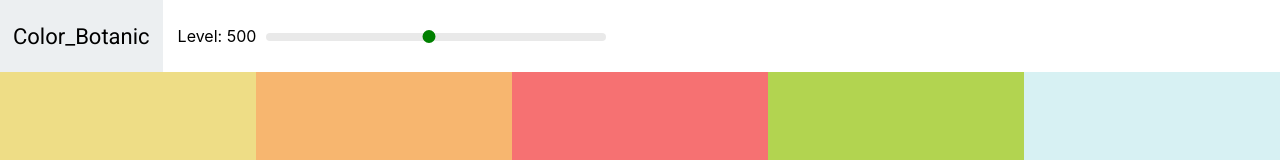
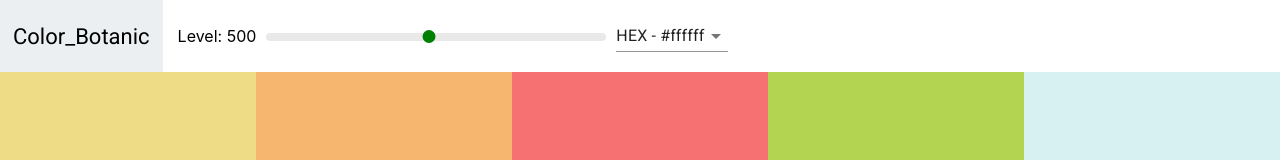
Before and after one commit to appsius/Color_Botanic, a React (Create React App) app: page / in a window 1280 px wide. Shown: the top 160 px of the page. Built offline with nearby package versions, Linux system fonts and the light colour scheme; the HTML template or start-up script is replaced by a standard one.

Commit message:
Add Select and Material UI

```diff
--- a/package.json
+++ b/package.json
@@ -3,6 +3,7 @@
   "version": "0.1.0",
   "private": true,
   "dependencies": {
+    "@material-ui/core": "^4.7.2",
     "@testing-library/jest-dom": "^4.2.4",
     "@testing-library/react": "^9.3.3",
     "@testing-library/user-event": "^7.1.2",
--- a/src/Navbar.js
+++ b/src/Navbar.js
@@ -1,11 +1,23 @@
 import React, { Component } from 'react';
+import Select from '@material-ui/core/Select';
+import MenuItem from '@material-ui/core/MenuItem';
 import Slider from 'rc-slider';
 import 'rc-slider/assets/index.css';
 import './Navbar.css';
 
 class Navbar extends Component {
+  constructor(props) {
+    super(props);
+    this.state = { format: 'hex' };
+    this.handleChange = this.handleChange.bind(this);
+  }
+  handleChange(e) {
+    this.setState({ format: e.target.value });
+    this.props.handleChange(e.target.value);
+  }
   render() {
     const { level, changeLevel } = this.props;
+    const { format } = this.state;
     return (
       <header className='Navbar'>
         <div className='logo'>
@@ -23,6 +35,13 @@
             />
           </div>
         </div>
+        <div className='select-container'>
+          <Select value={format} onChange={this.handleChange}>
+            <MenuItem value='hex'>HEX - #ffffff</MenuItem>
+            <MenuItem value='rgb'>RGB - rgb(255,255,255)</MenuItem>
+            <MenuItem value='rgba'>RGBA - rgba(255,255,255, 1.0)</MenuItem>
+          </Select>
+        </div>
       </header>
     );
   }
--- a/src/Palette.js
+++ b/src/Palette.js
@@ -6,21 +6,29 @@
 class Palette extends Component {
   constructor(props) {
     super(props);
-    this.state = { level: 500 };
+    this.state = { level: 500, format: 'hex' };
     this.changeLevel = this.changeLevel.bind(this);
+    this.changeFormat = this.changeFormat.bind(this);
   }
   changeLevel(level) {
     this.setState({ level });
   }
+  changeFormat(val) {
+    this.setState({ format: val });
+  }
   render() {
     const { colors } = this.props.palette;
-    const { level } = this.state;
+    const { level, format } = this.state;
     const colorBoxes = colors[level].map(color => (
-      <ColorBox background={color.hex} name={color.name} key={color.name} />
+      <ColorBox background={color[format]} name={color.name} key={color.name} />
     ));
     return (
       <div className='Palette'>
-        <Navbar level={level} changeLevel={this.changeLevel} />
+        <Navbar
+          level={level}
+          changeLevel={this.changeLevel}
+          handleChange={this.changeFormat}
+        />
         {/* Navbar goes here */}
         <div className='Palette-colors'>{colorBoxes}</div>
         {/* footer eventually */}
```
Also changed, not shown: 1 other file (tests, documents, lock files or other folders).
